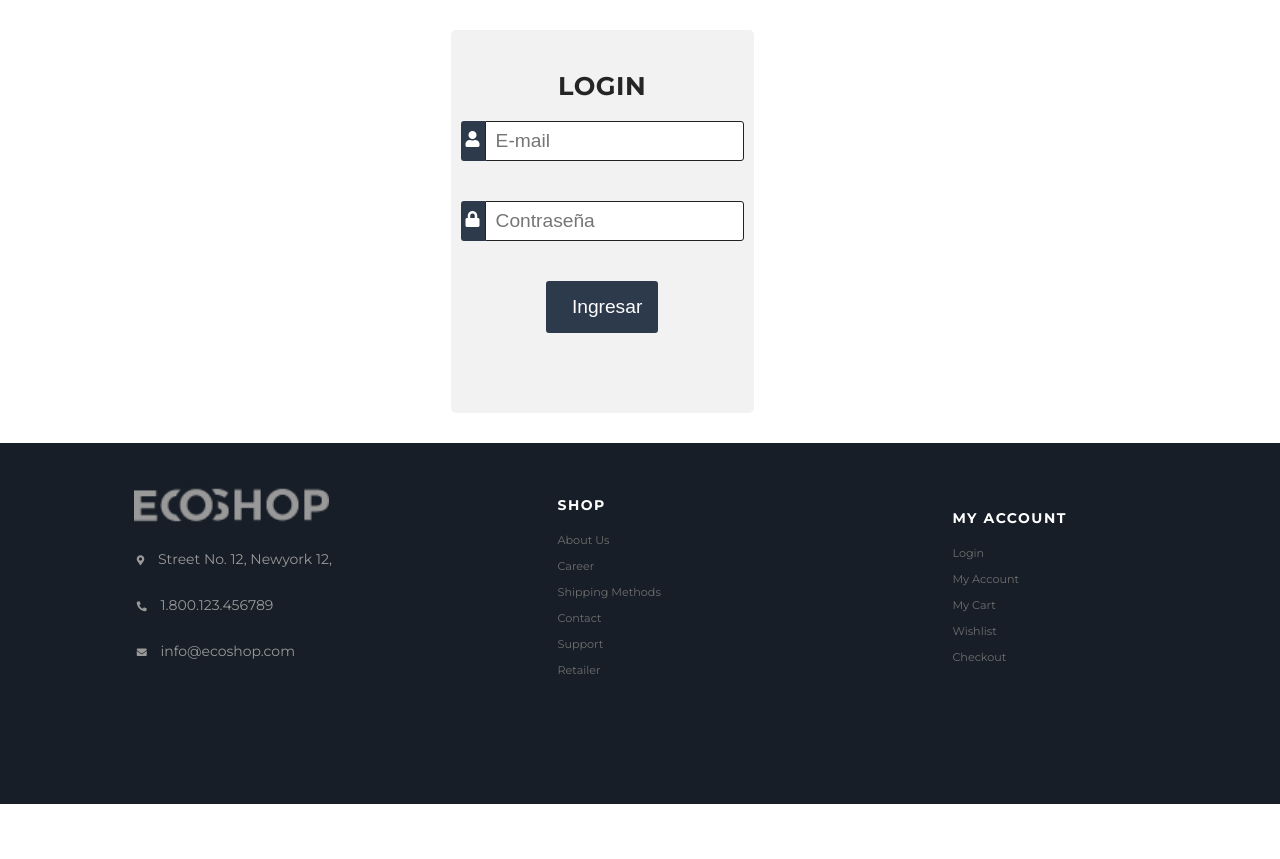
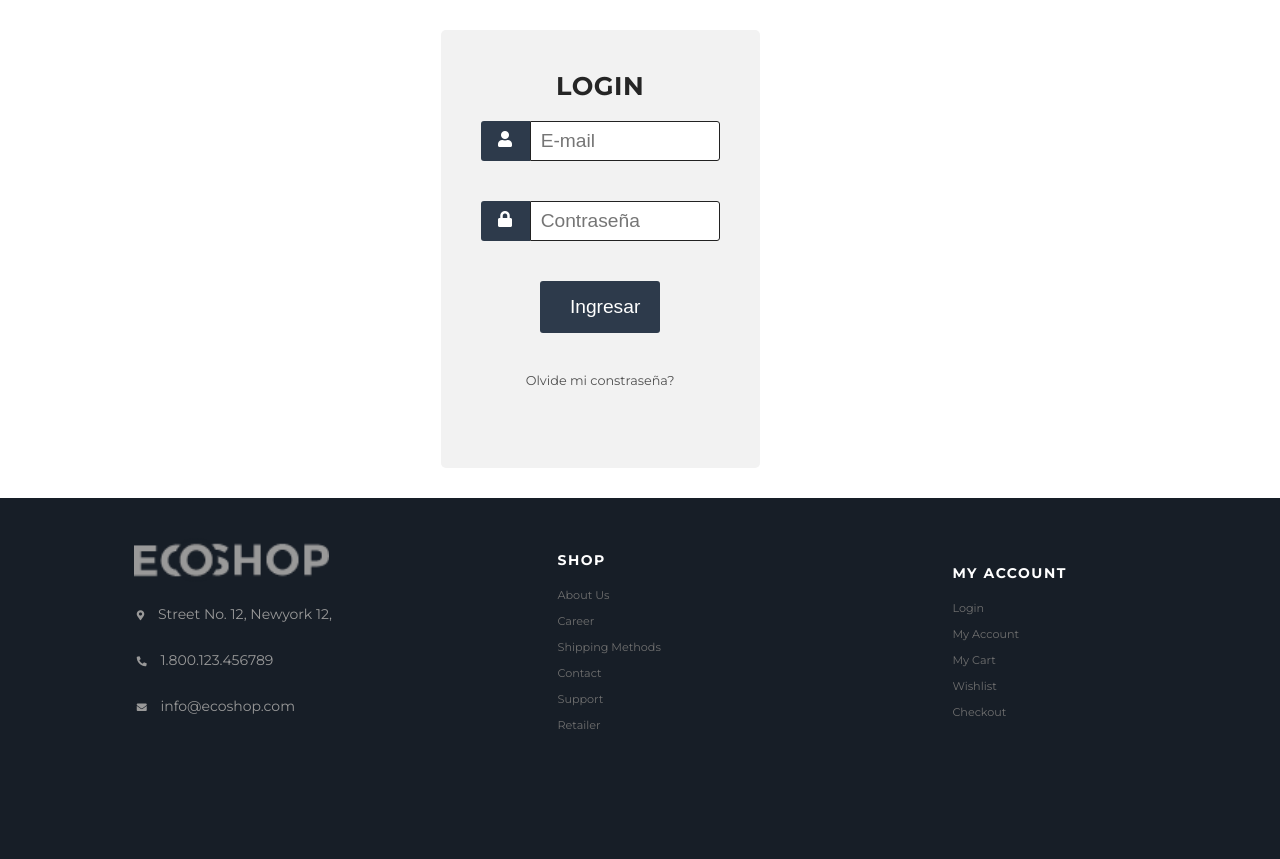
Before and after one commit to fedegrimo/grupo_7_EcoShop, a Node server app: page /login in a window 1280 px wide. Shown: the part 126-985 px from the top of the page. Before the commit the page ends 930 px from the top, so only its background shows below. Run offline with Node 20, Linux system fonts and the light colour scheme.

Commit message:
Login se agrego enlace olvide mi contrasena

```diff
--- a/public/css/login.css
+++ b/public/css/login.css
@@ -21,6 +21,7 @@
     padding-bottom: 20px;
 }
 
+
 .form-login > form > .row{
     display: flex;
     flex-flow: row;
@@ -36,7 +37,7 @@
     text-align: center;
     vertical-align: middle;
     padding: 5px;
-    width: 40px;
+    width: 80px;
     height: 40px;
 
 }
@@ -50,6 +51,7 @@
     border: 1px solid #222222;
     border-radius: 0 3px 3px 0;
     font-size: 1.2rem;
+    width: 100%;
     height: 40px;
     padding-left: 10px;
 
@@ -75,9 +77,25 @@
 
 }
 
+.form-login > form > .forgot-password > a{
+    color: #4f4f4f;
+    text-decoration: none;
+    font-size: 0.8rem;
+}
+
+.form-login > form > .forgot-password > a:hover{
+    color: #2D3A4B;
+    text-decoration: underline;
+}
+
+
 @media (min-width: 480px){
     .form-login > form > .row > input[type="submit"]{
         width: 50%;
+    }
+
+    .form-login > form > .row > span{
+        width: 60px;
     }
 }
 
@@ -85,4 +103,7 @@
     .form-login > form > .row > input[type="submit"]{
         width: 50%;
     }
+    .form-login > form > .row > span{
+        width: 60px;
+    }
 }
--- a/views/login.html
+++ b/views/login.html
@@ -74,6 +74,9 @@
         <div class="row">
             <input type="submit" value="Ingresar"/>
         </div>
+        <div class="row forgot-password">
+            <a href="#">Olvide mi constraseña?</a>
+        </div>
     </form>
 </section>
 
```
